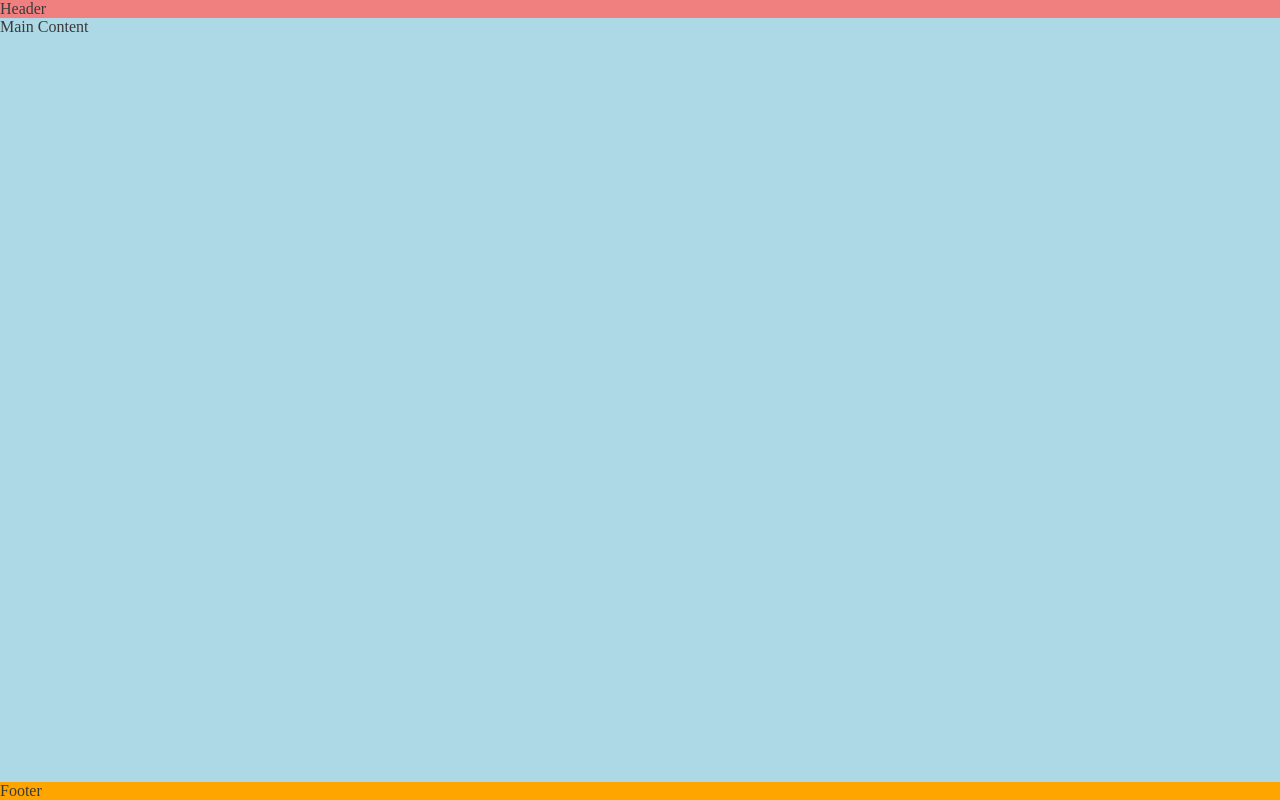
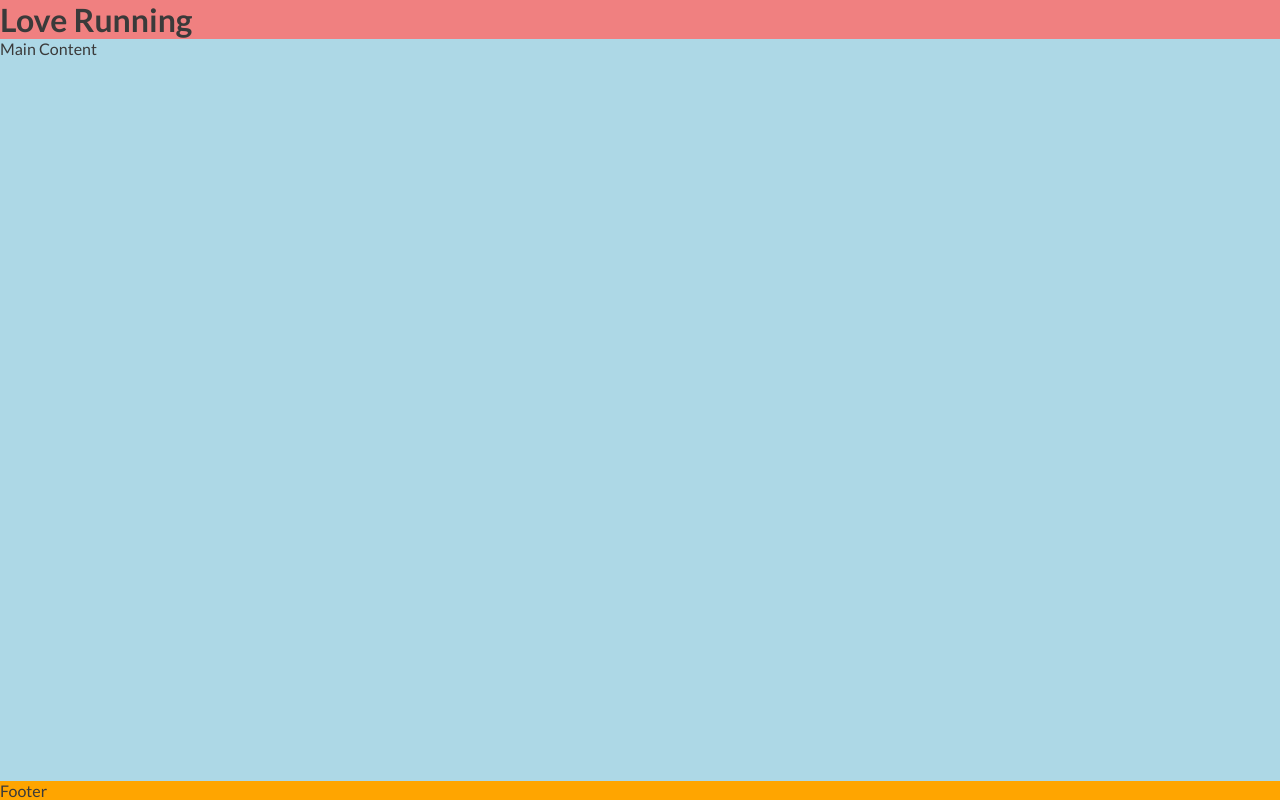
Before and after one commit to surfdemon/CI-Love-Running, a plain HTML site: page index.html in a window 1280 px wide. Drawn offline with Linux system fonts and the light colour scheme.

Commit message:
maint: add Lato family font to body styles

```diff
--- a/assets/css/style.css
+++ b/assets/css/style.css
@@ -1,9 +1,17 @@
+/* Google fonst import */
+@import url('https://fonts.googleapis.com/css2?family=Oswald:wght@200..700&display=swap');
+@import url('https://fonts.googleapis.com/css2?family=Lato:ital,wght@0,100;0,300;0,400;0,700;0,900;1,100;1,300;1,400;1,700;1,900&display=swap');
+
+
 /* Asterisk wildcard selector to override default styles added by the browser */
 * {
     padding: 0;
     margin: 0;
     box-sizing: border-box;
 }
+
+
+
 
 /* General styles */
 body {
@@ -12,6 +20,7 @@ body {
     flex-direction: column;
     /* Generic project styes */
     color: #3a3a3a;
+    font-family: 'Lato', sans,serif;
 }
 
 /* Header */
--- a/index.html
+++ b/index.html
@@ -14,11 +14,16 @@
     <link rel="icon" type="image/png" sizes="16x16" href="assets/favicon/favicon-16x16.png">
     <!-- Stylesheet -->
     <link rel="stylesheet" href="./assets/css/style.css">
+
+
 </head>
 
 <body>
     <!-- Page Header -->
-    <header>Header</header>
+    <header>
+        <h1>Love Running</h1>
+
+    </header>
 
     <!-- Main Content -->
     <main>Main Content</main>
```
